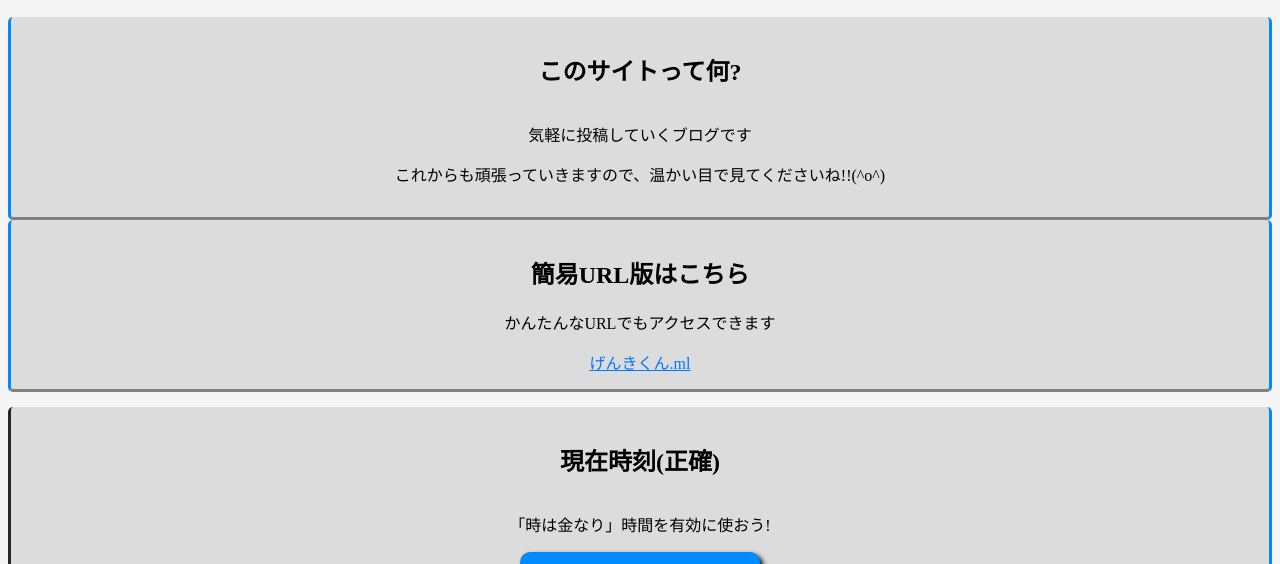
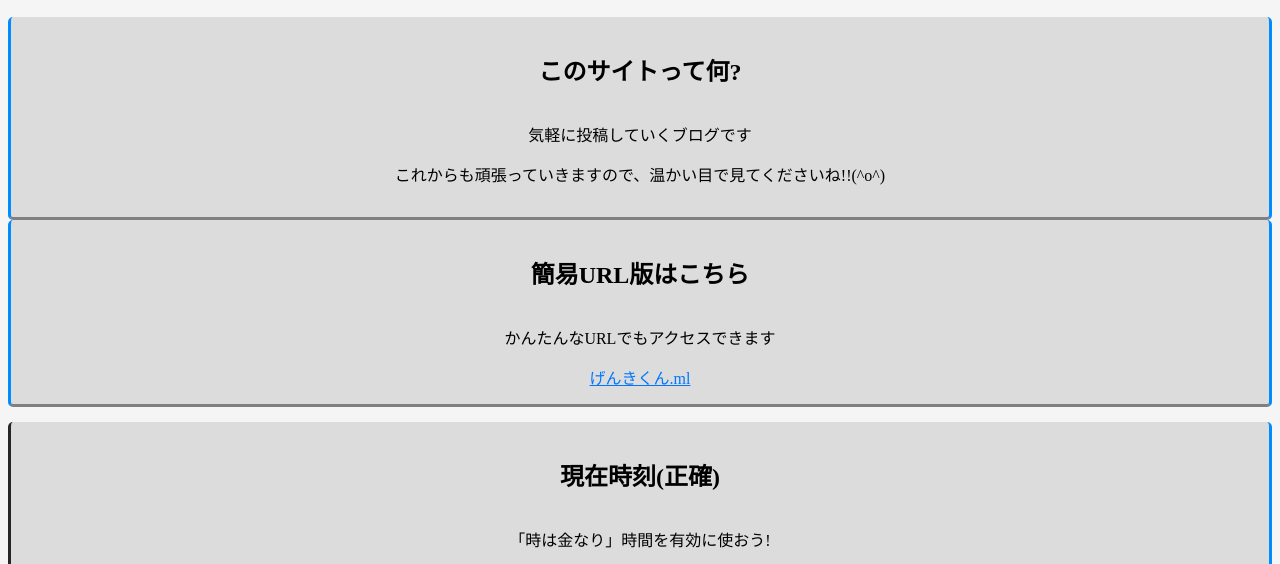
Before and after one commit to DeltanTech/deltantech.github.io, a plain HTML site: page index.html in a window 1280 px wide. Shown: the part 227-791 px from the top of the page. Drawn offline with Linux system fonts and the light colour scheme.

Commit message:
Update index.html

```diff
--- a/index.html
+++ b/index.html
@@ -38,7 +38,7 @@
                 <p>これからも頑張っていきますので、温かい目で見てくださいね!!(^o^)</p>
             </div>
             <div class="why">
-                <h2>簡易URL版はこちら</h2>
+                <h2 style="padding-bottom: 15px;">簡易URL版はこちら</h2>
                 <p>かんたんなURLでもアクセスできます</p>
                 <a href="http://xn--w8jeh4xc.ml" style="color: rgb(0, 119, 255);">げんきくん.ml</a>
             </div>
```
